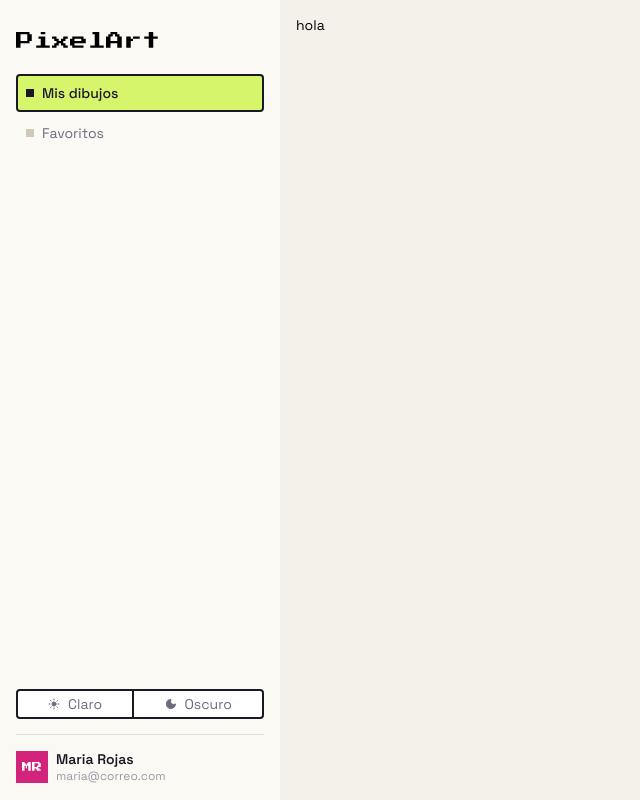
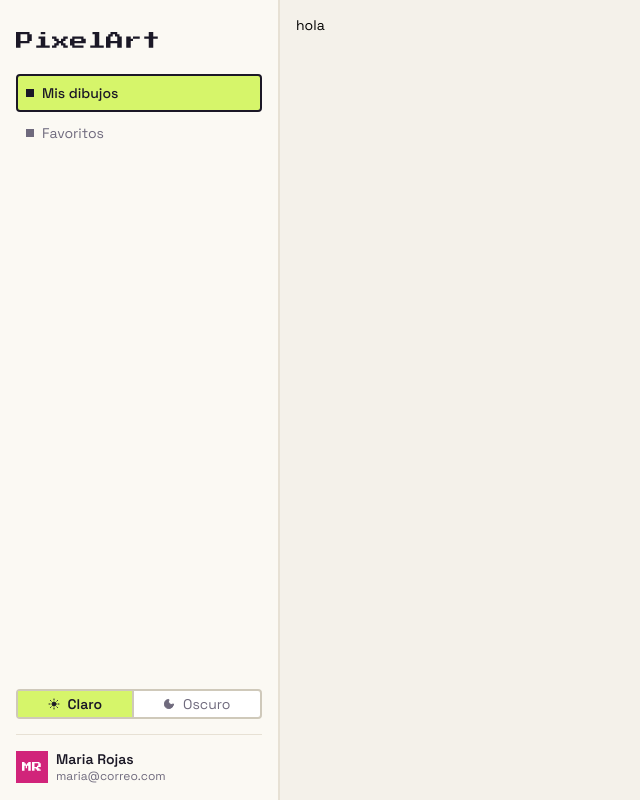
Before and after one commit to sebastian-vp/PixelArt, a React (Vite) app in the folder frontend/: page / in a window 1280 px wide. Shown: the whole page, without its empty margins (0-640 px from the left). Built offline with nearby package versions, Linux system fonts and the light colour scheme.

Commit message:
feat(theme): add light/dark theme provider
Add a context-based ThemeProvider with a useTheme hook, persist the choice in localStorage, and wire it to the sidebar toggle. Prune unused palette CSS variables.

```diff
--- a/frontend/src/components/Sidebar/Sidebar.module.css
+++ b/frontend/src/components/Sidebar/Sidebar.module.css
@@ -4,12 +4,14 @@
   gap: 8px;
   background-color: var(--panel-color);
   padding: 16px;
+  border-right: 2px solid var(--divider-color);
 }
 
 .brand {
   font-family: var(--font-pixel);
   font-size: var(--font-size-18);
   margin: 16px 0;
+  color: var(--text-color);
 }
 
 .nav {
@@ -38,8 +40,8 @@
 
 .nav-item:hover {
   font-weight: 500;
-  background-color: var(--primary-tint-color);
-  color: var(--text-color);
+  background-color: var(--primary-hover-color);
+  color: var(--text-hover-color);
 }
 
 .nav-item::before {
@@ -47,26 +49,26 @@
   display: inline-block;
   width: 8px;
   height: 8px;
-  background-color: var(--border-soft-color);
+  background-color: var(--text-muted-color);
 }
 
 .nav-item:hover::before {
-  background-color: var(--text-muted-color);
+  background-color: var(--text-hover-color);
 }
 
 .selected, .selected:hover {
   font-weight: 500;
-  background-color: var(--primary-color);
+  background-color: var(--primary-active-color);
   color: var(--text-on-primary-color);
   border-color: var(--border-color);
 }
 
 .selected::before, .selected:hover::before {
-  background-color: var(--border-color);
+  background-color: var(--text-on-primary-color);
 }
 
 .theme {
-  border: 2px solid var(--border-color);
+  border: 2px solid var(--border-soft-color);
   border-radius: 4px;
   display: flex;
   background-color: var(--surface-color);
@@ -79,25 +81,26 @@
   align-items: center;
   color: var(--text-muted-color);
   padding: 4px;
+  cursor: pointer;
 }
 
 .theme-option:has(.theme-input:checked) {
-  background-color: var(--primary-color);
+  background-color: var(--primary-active-color);
   color: var(--text-on-primary-color);
   font-weight: 600;
 }
 
 .theme-option:hover {
-  background-color: var(--primary-tint-color);
-  color: var(--text-color);
+  background-color: var(--primary-hover-color);
+  color: var(--text-hover-color);
 }
 
 .theme-option:first-child {
-  border-right: 1px solid var(--border-color);
+  border-right: 1px solid var(--border-soft-color);
 }
 
 .theme-option:last-child {
-  border-left: 1px solid var(--border-color);
+  border-left: 1px solid var(--border-soft-color);
 }
 
 .theme-input {
@@ -141,6 +144,6 @@
 
 .user-email {
   margin: 0;
-  color: var(--text-faint-color);
+  color: var(--text-muted-color);
   font-size: var(--font-size-12);
 }
--- a/frontend/src/components/Sidebar/Sidebar.tsx
+++ b/frontend/src/components/Sidebar/Sidebar.tsx
@@ -1,8 +1,12 @@
 import { Moon, Sun } from "lucide-react";
+
+import { useTheme } from "@/providers/theme";
 
 import styles from "./Sidebar.module.css";
 
 export function Sidebar() {
+  const [theme, setTheme] = useTheme();
+
   return (
     <aside className={styles["sidebar"]}>
       <header>
@@ -19,12 +23,26 @@ export function Sidebar() {
       <div className={styles["theme"]}>
         <label className={styles["theme-option"]}>
           <Sun size={12} fill="currentColor" />
-          <input className={styles["theme-input"]} name="theme" type="radio" value="light"/>
+          <input
+            className={styles["theme-input"]}
+            name="theme"
+            type="radio"
+            value="light"
+            onChange={() => setTheme("light")}
+            checked={theme === "light"}
+          />
           Claro
         </label>
         <label className={styles["theme-option"]}>
           <Moon size={12} fill="currentColor" />
-          <input className={styles["theme-input"]} name="theme" type="radio" value="light" />
+          <input
+            className={styles["theme-input"]}
+            name="theme"
+            type="radio"
+            value="light"
+            onChange={() => setTheme("dark")}
+            checked={theme === "dark"}
+          />
           Oscuro
         </label>
       </div>
--- a/frontend/src/index.css
+++ b/frontend/src/index.css
@@ -71,12 +71,11 @@
   --background-color: #f4f1ea;
   --surface-color: #ffffff;
   --panel-color: #fbf9f3;
-  --dot-grid-color: #e3ddce;
 
   /* Text */
   --text-color: #1b1826;
   --text-muted-color: #6f6a7d;
-  --text-faint-color: #9d97a8;
+  --text-hover-color: #54525a;
   --text-on-primary-color: #1b1826;
   --text-on-favorite-color: #ffffff;
 
@@ -89,37 +88,13 @@
 
   /* Primary accent (lime): active, selected, main button */
   --primary-color: #d6f56a;
-  --primary-hover-color: #e3ff8c;
-  --primary-active-color: #bcda4f;
-  --primary-tint-color: #f0fbd0;
-  --primary-contrast-color: #4f6b0c; /* readable accent on light backgrounds: text and links */
+  --primary-hover-color: #f1ffc7;
+  --primary-active-color: #d6f56a;
 
   /* Favorites and destructive actions (magenta) */
   --favorite-color: #d1247a;
   --favorite-strong-color: #a9155f;
-  --favorite-tint-color: #ffe3ef;
   --favorite-off-color: #b6b0a2; /* inactive star */
-
-  /* Validation */
-  --error-color: #c0392b;
-  --error-surface-color: #fff6f4;
-
-  /* Disabled state */
-  --disabled-background-color: #eeeae0;
-  --disabled-border-color: #ddd8cb;
-  --disabled-text-color: #b6b0a2;
-
-  /* Skeleton / loading */
-  --skeleton-base-color: #f2efe7;
-  --skeleton-highlight-color: #e6e1d5;
-
-  /* Pixel canvas (transparency checkerboard) */
-  --canvas-checker-a-color: #cfc7b4;
-  --canvas-checker-b-color: #ded7c6;
-  --canvas-grid-line-color: rgba(27, 24, 38, 0.18);
-
-  /* Sprite ink in this theme */
-  --pixel-ink-color: #26222e;
 }
 
 /* Dark Theme variables */
@@ -127,46 +102,26 @@
   --background-color: #14121a;
   --surface-color: #1e1b26;
   --panel-color: #1a1822;
-  --dot-grid-color: #221f2c;
 
   --text-color: #f3efe7;
   --text-muted-color: #9b93aa;
-  --text-faint-color: #6f6785;
-  --text-on-primary-color: #14121a;
+  --text-hover-color: #827c92;
+  --text-on-primary-color: #c5f24a;
   --text-on-favorite-color: #14121a;
 
-  --border-color: #383246;
+  --border-color: #c5f24a;
   --border-soft-color: #4a4359;
   --divider-color: #2a2635;
   --shadow-color: #0b0910;
   --shadow-soft-color: #0b0910;
 
   --primary-color: #c5f24a;
-  --primary-hover-color: #d9ff77;
-  --primary-active-color: #a9d43a;
-  --primary-tint-color: #23291a;
-  --primary-contrast-color: #c5f24a;
+  --primary-hover-color: #30322a;
+  --primary-active-color: #30322a;
 
   --favorite-color: #ff5ea8;
   --favorite-strong-color: #ff5ea8;
-  --favorite-tint-color: #2a1a26;
   --favorite-off-color: #5d5674;
-
-  --error-color: #ff6b6b;
-  --error-surface-color: #241a20;
-
-  --disabled-background-color: #2a2635;
-  --disabled-border-color: #2a2635;
-  --disabled-text-color: #5d5674;
-
-  --skeleton-base-color: #221f2c;
-  --skeleton-highlight-color: #302b3f;
-
-  --canvas-checker-a-color: #252131;
-  --canvas-checker-b-color: #1c1926;
-  --canvas-grid-line-color: rgba(255, 255, 255, 0.05);
-
-  --pixel-ink-color: #8b84a0;
 }
 
 /* Editor paint palette: this is drawing data, not theme data,
--- a/frontend/src/main.tsx
+++ b/frontend/src/main.tsx
@@ -4,9 +4,12 @@ import { StrictMode } from "react";
 import { createRoot } from "react-dom/client";
 
 import App from "./App.tsx";
+import { ThemeProvider } from "./providers/theme/ThemeProvider.tsx";
 
 createRoot(document.getElementById("root")!).render(
   <StrictMode>
-    <App />
+    <ThemeProvider>
+      <App />
+    </ThemeProvider>
   </StrictMode>,
 );
--- /dev/null
+++ b/frontend/src/providers/theme/ThemeContext.ts
@@ -0,0 +1,5 @@
+import { createContext } from "react";
+
+import type { Theme } from "./types";
+
+export const ThemeContext = createContext<Theme | null>(null);
--- /dev/null
+++ b/frontend/src/providers/theme/ThemeProvider.tsx
@@ -0,0 +1,28 @@
+import { useEffect, useState } from "react";
+
+import { ThemeContext } from "./ThemeContext";
+import type { Theme } from "./types";
+
+interface Props {
+  children: React.ReactNode;
+}
+
+export function ThemeProvider({ children }: Props) {
+  const [theme, setTheme] = useState<Theme["theme"]>(() => {
+    let localTheme = localStorage.getItem("theme");
+
+    if (!localTheme) {
+      localTheme = "light";
+      localStorage.setItem("theme", localTheme);
+    }
+
+    return localTheme as Theme["theme"];
+  });
+
+  useEffect(() => {
+    document.documentElement.setAttribute("data-theme", theme);
+    localStorage.setItem("theme", theme);
+  }, [theme]);
+
+  return <ThemeContext value={{ theme, setTheme }}>{children}</ThemeContext>;
+}
--- /dev/null
+++ b/frontend/src/providers/theme/index.ts
@@ -0,0 +1,2 @@
+export { ThemeProvider } from "./ThemeProvider";
+export { useTheme } from "./useTheme";
--- /dev/null
+++ b/frontend/src/providers/theme/types.ts
@@ -0,0 +1,4 @@
+export type Theme = {
+  theme: "light" | "dark";
+  setTheme: (theme: Theme["theme"]) => void;
+};
--- /dev/null
+++ b/frontend/src/providers/theme/useTheme.ts
@@ -0,0 +1,14 @@
+import { useContext } from "react";
+
+import { ThemeContext } from "./ThemeContext";
+import type { Theme } from "./types";
+
+export function useTheme(): [Theme["theme"], Theme["setTheme"]] {
+  const context: Theme | null = useContext(ThemeContext);
+
+  if (!context) {
+    throw new Error("useTheme out of <ThemeProvider>");
+  }
+
+  return [context.theme, context.setTheme];
+}
```
